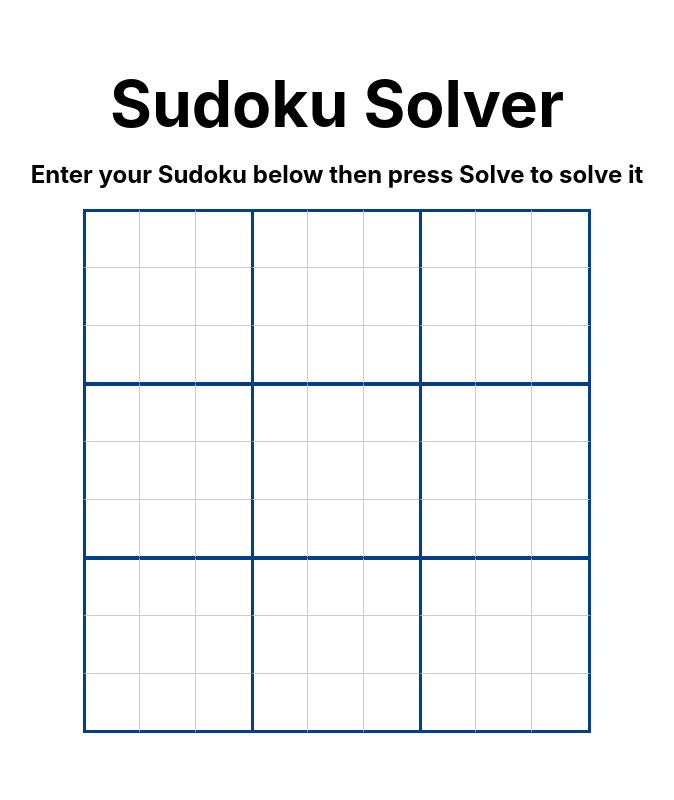
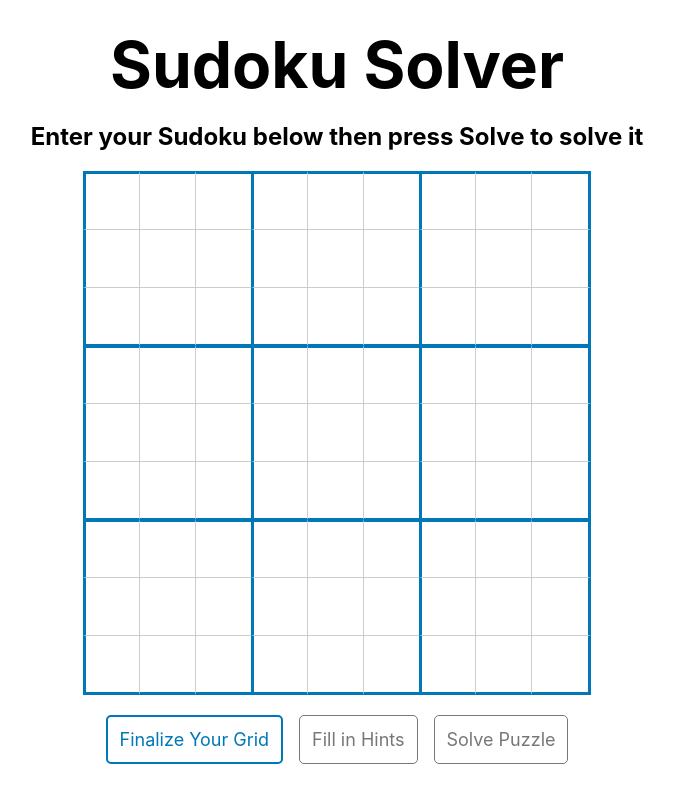
Before and after one commit to megan-c-hill/sudoku, a Next.js app: page / in a window 1280 px wide. Shown: the whole page, without its empty margins (303-977 px from the left). Built offline with nearby package versions, Linux system fonts and the light colour scheme.

Commit message:
Add Buggons

```diff
--- a/pages/index.js
+++ b/pages/index.js
@@ -2,8 +2,11 @@ import Head from 'next/head'
 import Image from 'next/image'
 import styles from '../styles/Home.module.css'
 import {SudokuGrid} from "../components/SudokuGrid";
+import {useState} from "react";
 
-export const Home = () => (
+export const Home = () => {
+    const [gridIsFinalized, setGridIsFinalized] = useState(false);
+    return (
         <div className={styles.container}>
             <Head>
                 <title>Sudoku Solver</title>
@@ -15,16 +18,16 @@ export const Home = () => (
                 <h1 className={styles.title}>Sudoku Solver</h1>
                 <h2>Enter your Sudoku below then press Solve to solve it</h2>
 
-            <SudokuGrid />
+                <SudokuGrid/>
 
-            {/*<div className={styles.buttonRow}>*/}
-            {/*    <button>Enter New Puzzle</button>*/}
-            {/*    <button>Play New Puzzle</button>*/}
-            {/*    <button>Fill in Hints</button>*/}
-            {/*    <button>Solve Puzzle</button>*/}
-            {/*</div>*/}
+                <div className={styles.buttonRow}>
+                    <button disabled={gridIsFinalized}>Finalize Your Grid</button>
+                    <button disabled={!gridIsFinalized}>Fill in Hints</button>
+                    <button disabled={!gridIsFinalized}>Solve Puzzle</button>
+                </div>
             </main>
         </div>
     );
+}
 
 export default Home;
--- a/styles/Home.module.css
+++ b/styles/Home.module.css
@@ -4,7 +4,6 @@
 
 .main {
   min-height: 100vh;
-  padding: 4rem 0;
   flex: 1;
   display: flex;
   flex-direction: column;
@@ -22,4 +21,5 @@
 .buttonRow {
   display: flex;
   flex-direction: row;
+  margin-top: 12px;
 }
--- a/styles/globals.css
+++ b/styles/globals.css
@@ -20,8 +20,15 @@ button {
   background-color: white;
   padding: 12px;
   margin: 8px;
-  border: 1px solid #CCC;
+  border: 2px solid #0077b6;
+  color: #0077b6;
   border-radius: 5px;
+  font-size: 18px;
+}
+
+button:disabled {
+  border: 1px solid #777;
+  color: #777
 }
 
 td {
--- a/styles/sudoku-grid.module.css
+++ b/styles/sudoku-grid.module.css
@@ -10,17 +10,17 @@
 }
 
 .cellInputLeftBorder {
-    border-left: 3px solid #023e8a
+    border-left: 3px solid #0077b6
 }
 
 .cellInputRightBorder {
-    border-right: 3px solid #023e8a
+    border-right: 3px solid #0077b6
 }
 
 .cellInputTopBorder {
-    border-top: 3px solid #023e8a
+    border-top: 3px solid #0077b6
 }
 
 .cellInputBottomBorder {
-    border-bottom: 3px solid #023e8a
+    border-bottom: 3px solid #0077b6
 }
```
Lines whose indentation alone changed are shown as unchanged.
